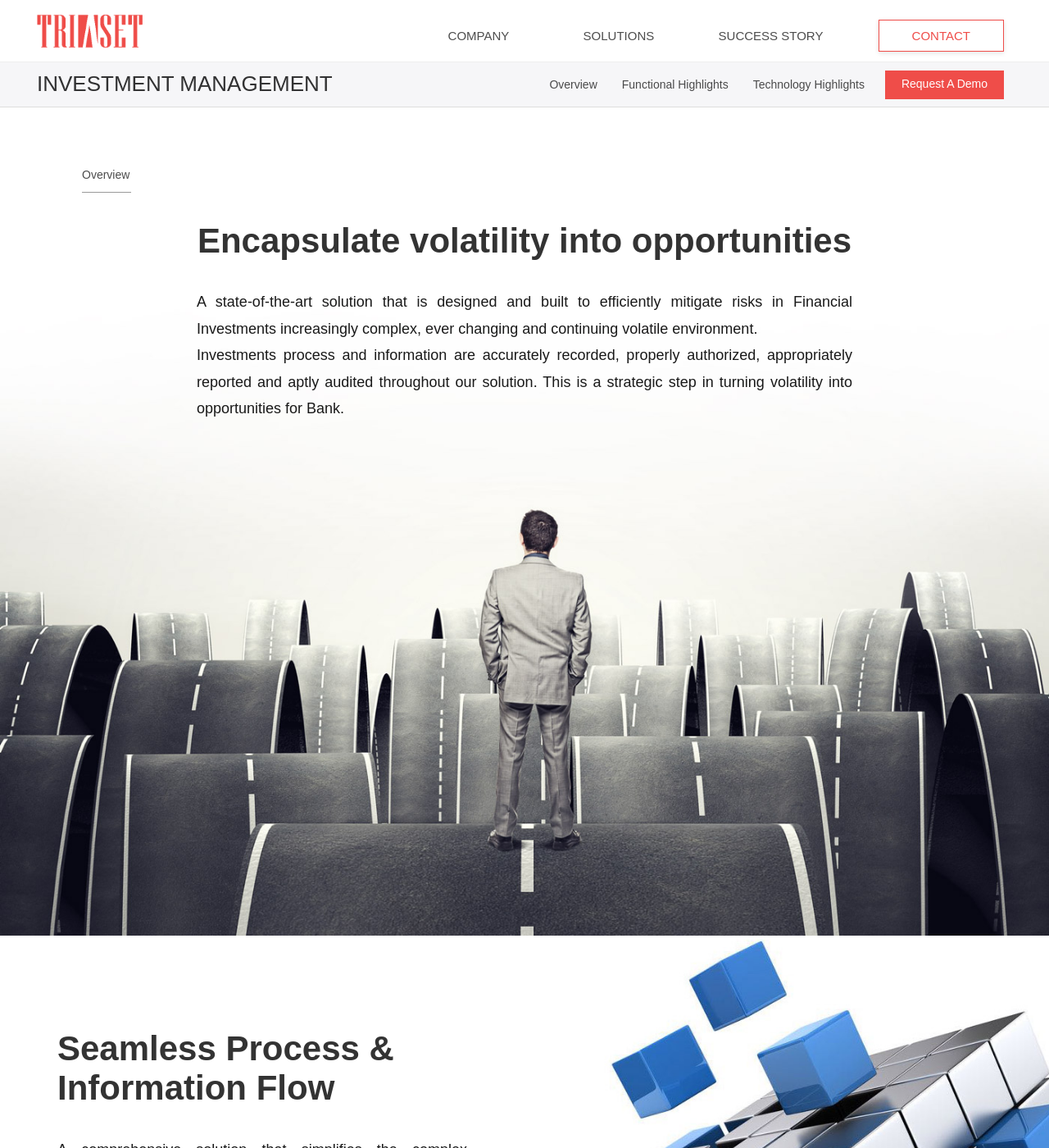
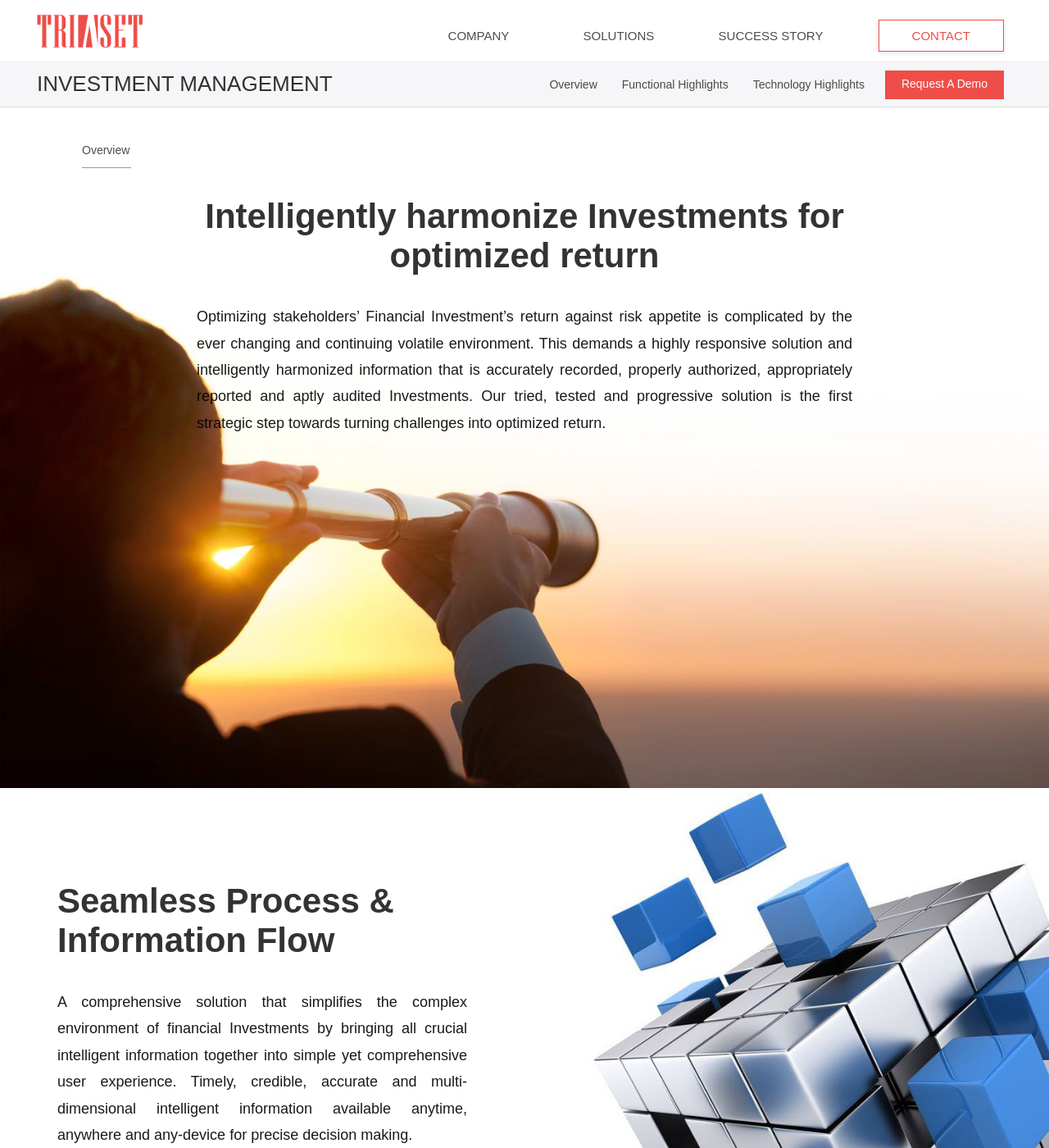
Before and after one commit to s1z3n/Viable-Tech, a Jekyll site: the page built from solution-investment.html, in a window 1280 px wide and 1400 px high. Shown: the whole window at 82% size. Built offline with Jekyll 4.4.1, drawn with Linux system fonts in a browser that asks for light colours; Markdown is read by kramdown in place of the engine named in the settings; some of the changed text lies outside the part shown.

Commit message:
Investment management new content

```diff
--- a/assets/css/3-modules/_header.sass
+++ b/assets/css/3-modules/_header.sass
@@ -1,5 +1,5 @@
 header
-	background-color: white
+	background-color: rgba(255, 255,255, 1)
 	position: fixed
 	top: 0px
 	left: 0px
@@ -10,10 +10,13 @@ header
 	flex-direction: row
 	border-bottom: solid 1px #eee
 
+
+
 	nav
 		width: 100%
 		display: flex
 		justify-content: space-between
+
 
 		.logo
 
--- a/assets/css/4-pages/_solutions.sass
+++ b/assets/css/4-pages/_solutions.sass
@@ -91,6 +91,11 @@ section.solution.bank-1
 	section.solution#bank-1
 		height: 1200px
 
+section.solution.investment
+	background: url(../images/look-into-future.jpg) center center
+	background-size: cover
+	height: 750px
+	// margin-top: 30px
 
 
 // overview solution 2 //
--- a/solution-investment.html
+++ b/solution-investment.html
@@ -24,7 +24,7 @@ meta: treasury investment portfolio market risk asset Treasury Management System
 
 <!-- Section1-->
 
-<section class="solution bank-1">
+<section class="solution investment">
 
 	<div class="aside">
 		<aside>Overview<div class="tiny-line"></div></aside>
@@ -33,11 +33,10 @@ meta: treasury investment portfolio market risk asset Treasury Management System
 	<div class="flex flex--center">
 		<div class="text-wrapper flex--center">
 			<h2 class="center-text">
-				Encapsulate volatility into opportunities
+				Intelligently harmonize Investments for optimized return
 			</h2>
 			<p class="at-small-center">
-				A state-of-the-art solution that is designed and built to efficiently mitigate risks in Financial Investments increasingly complex, ever changing and continuing volatile environment.<br>
-				Investments process and information are accurately recorded, properly authorized, appropriately reported and aptly audited throughout our solution. This is a strategic step in turning volatility into opportunities for Bank.
+				Optimizing stakeholders’ Financial Investment’s return against risk appetite is complicated by the ever changing and continuing volatile environment. This demands a highly responsive solution and intelligently harmonized information that is accurately recorded, properly authorized, appropriately reported and aptly audited Investments. Our tried, tested and progressive solution is the first strategic step towards turning challenges into optimized return.
 			</p>
 		</div>
 	</div>
@@ -99,7 +98,7 @@ meta: treasury investment portfolio market risk asset Treasury Management System
 			<h3>Front Office</h3>
 			<div>
 				<ul class="lists">
-					<li>Positions, limits, cash flow and bank accounts updated on-line</li>
+					<li>•	Positions, limits, cash flow and bank accounts updated on-line</li>
 					<li>Provides real-time market and credit risks management</li>
 					<li>Captured treasury information can be drill-down and analyzed in variety of ways, including such obvious criteria as currency, interest-rate type, time bucket, etc.</li>
 					<li>Covers extensive treasury products - money markets, equity, foreign exchange, coupon securities, futures and options, etc.</li>
```
Also changed, not shown: 2 other files.
